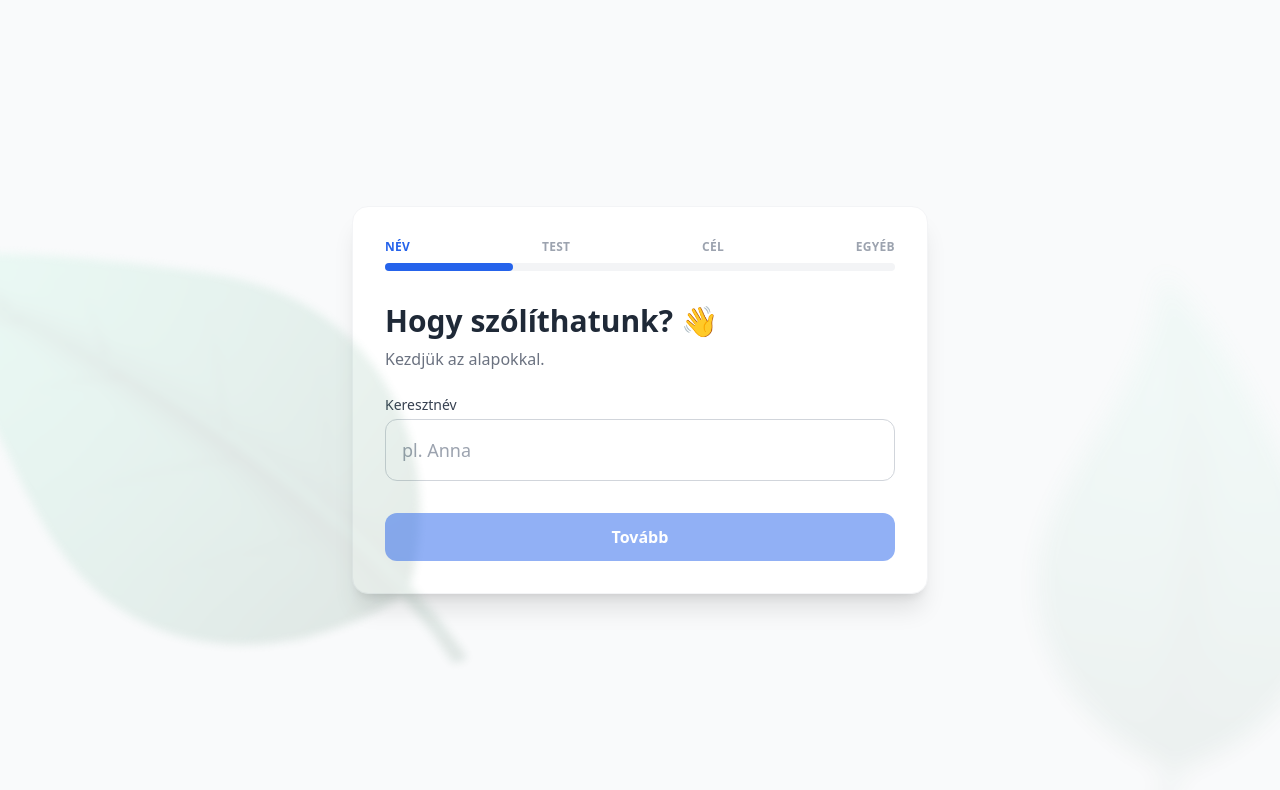
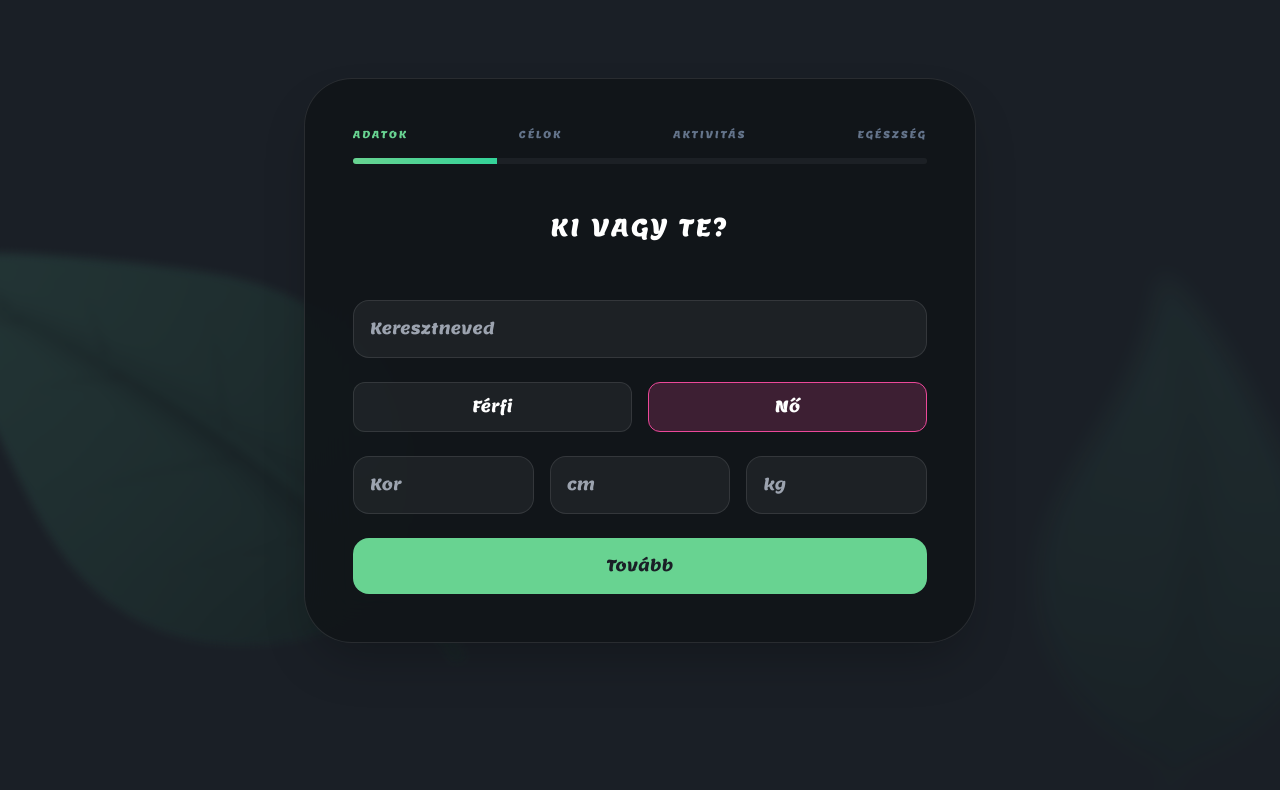
Before and after one commit to KovacsDaniel0529/numi-app, a React app in the folder frontend/: page /onboarding in a window 1280 px wide. Shown: the top 790 px of the page. Built offline with nearby package versions, Linux system fonts and the light colour scheme; the HTML template or start-up script is replaced by a standard one.

Commit message:
Sikeres regisztráció és onborading elkészítése

```diff
--- a/frontend/src/App.jsx
+++ b/frontend/src/App.jsx
@@ -36,12 +36,11 @@ function AppContent(){
         {showNavbar && <Navbar />}
 
         <Routes>
-          <Route path="/" element={<Diary />}/>
+          <Route path="/" element={<Navigate to="/login" />} />
+          <Route path="/login" element={<Login />} />
+          <Route path="/register" element={<Register />} />
+          <Route path="/onboarding" element={<Onboarding />} />
           <Route path="/diary" element={<Diary />} />
-         <Route path="/register" element={<Register />} />
-         <Route path="/login" element={<Login />} />
-        <Route path="/onboarding" element={<Onboarding />} />
-          {/* ... egyéb utak */}
         </Routes>
       </div>
 
--- a/frontend/src/pages/Onboarding.jsx
+++ b/frontend/src/pages/Onboarding.jsx
@@ -1,254 +1,171 @@
-import { useState } from 'react'
-import { useNavigate } from 'react-router-dom'
+import { useState } from 'react';
+import { useNavigate } from 'react-router-dom';
 
 const Onboarding = () => {
-  const navigate = useNavigate()
+  const navigate = useNavigate();
+  const [step, setStep] = useState(1);
 
-  // Állapotok tárolása (itt gyűjtjük az adatokat)
-  const [step, setStep] = useState(1) // Melyik lépésnél tartunk?
   const [formData, setFormData] = useState({
     firstName: '',
     gender: 'female',
     age: '',
     height: '',
     weight: '',
-    goal: 'lose', // lose (fogyás), maintain (tartás), gain (hízás)
-    activityLevel: '1.2', // Ülőmunka az alap
-    allergies: {
-      gluten: false,
-      lactose: false,
-      peanut: false,
-      egg: false
-    }
-  })
+    goal: 'maintain',
+    activityLevel: 1.2,
+    dietaryPreference: 'omnivore',
+    allergies: [],
+    digestiveIssues: []
+  });
 
-  // Adatváltozás kezelése (amikor írsz egy mezőbe)
   const handleChange = (e) => {
-    const { name, value, type, checked } = e.target
-    if (type === 'checkbox') {
+    const { name, value } = e.target;
+    setFormData({ ...formData, [name]: value });
+  };
+
+  const toggleList = (listName, item) => {
     setFormData(prev => ({
       ...prev,
-            allergies: { ...prev.allergies, [name]: checked }
-        }))
+      [listName]: prev[listName].includes(item)
+        ? prev[listName].filter(i => i !== item)
+        : [...prev[listName], item]
+    }));
+  };
+
+  // Napi kalóriaigény kiszámítása
+  const calculateDailyGoal = () => {
+    const { weight, height, age, gender, goal, activityLevel } = formData;
+    if (!weight || !height || !age) return 2000;
+
+    let bmr;
+    if (gender === 'male') {
+      bmr = 10 * weight + 6.25 * height - 5 * age + 5;
     } else {
-        setFormData({ ...formData, [name]: value })
-    }
+      bmr = 10 * weight + 6.25 * height - 5 * age - 161;
     }
 
-  // Kalória kiszámolása (Mifflin-St Jeor képlet) - Csak tájékoztató jellegű a végén
-  const calculateCalories = () => {
-    let bmr = 0;
-    const weight = parseFloat(formData.weight)
-    const height = parseFloat(formData.height)
-    const age = parseFloat(formData.age)
+    let tdee = bmr * activityLevel;
 
-    if (formData.gender === 'male') {
-        bmr = (10 * weight) + (6.25 * height) - (5 * age) + 5
-    } else {
-        bmr = (10 * weight) + (6.25 * height) - (5 * age) - 161
-    }
+    if (goal === 'lose') tdee -= 500;
+    if (goal === 'gain') tdee += 400;
 
-    let tdee = bmr * parseFloat(formData.activityLevel)
+    return Math.round(tdee);
+  };
 
-    if (formData.goal === 'lose') return Math.round(tdee - 500)
-    if (formData.goal === 'gain') return Math.round(tdee + 300)
-    return Math.round(tdee)
-  }
+  const handleFinish = async () => {
+    const storedUser = JSON.parse(localStorage.getItem('user'));
+    if (!storedUser) return navigate('/login');
 
-  // --- A LÉNYEG: MENTÉS AZ ADATBÁZISBA ---
-  const handleFinish = async () => {
-    const finalCalories = calculateCalories()
+    const calorieGoal = calculateDailyGoal();
 
-    // 1. Megnézzük, ki van bejelentkezve
-    const storedUser = localStorage.getItem('user')
-
-    if (!storedUser) {
-      alert("Hiba: Nem vagy bejelentkezve!")
-      navigate('/login')
-      return
-    }
-
-    const user = JSON.parse(storedUser)
-    const username = user.username
-
-    // 2. Összeállítjuk az adatokat a Java Backendnek (ProfileDetail)
-    const profileData = {
-        firstName: formData.firstName,
-        age: parseInt(formData.age),      // Számmá alakítjuk
-        weight: parseFloat(formData.weight), // Tört számmá alakítjuk
-        height: parseFloat(formData.height),
-        gender: formData.gender,
-        goal: formData.goal
-    }
+    const finalData = {
+      ...formData,
+      dailyCalorieGoal: calorieGoal,
+      age: parseInt(formData.age),
+      weight: parseFloat(formData.weight),
+      height: parseFloat(formData.height)
+    };
 
     try {
-        // 3. Küldés a Backendnek
-        const response = await fetch(`http://localhost:8080/api/auth/profile/${username}`, {
+      const response = await fetch(`http://localhost:8080/api/auth/profile/${storedUser.username}`, {
         method: 'POST',
         headers: { 'Content-Type': 'application/json' },
-            body: JSON.stringify(profileData)
-        })
+        body: JSON.stringify(finalData)
+      });
 
-        if (!response.ok) {
-            throw new Error("Nem sikerült menteni a profilt.")
+      if (response.ok) {
+        const savedProfile = await response.json();
+        // Fontos: Frissítjük a localStorage-t, hogy a Diary már lássa az adatokat
+        storedUser.profileDetail = savedProfile;
+        localStorage.setItem('user', JSON.stringify(storedUser));
+        navigate('/diary');
       }
-
-        // 4. Ha sikerült, frissítjük a helyi tárolót is, hogy tudjuk: VAN profilja
-        user.profileDetail = profileData;
-        localStorage.setItem('user', JSON.stringify(user));
-
-        alert(`Szuper, ${formData.firstName}! A profilod mentve. A napi célod kb: ${finalCalories} kcal.`)
-        navigate('/dashboard')
-
     } catch (error) {
-        console.error("Hiba:", error)
-        alert("Hiba történt a mentéskor. Lehet, hogy nem fut a szerver?")
+      console.error("Hiba a mentéskor:", error);
     }
-  }
+  };
 
   return (
-    <div className="min-h-screen flex items-center justify-center bg-gray-50 py-12 px-4">
-      <div className="max-w-xl w-full bg-white p-8 rounded-2xl shadow-xl border border-gray-100">
+    <div className="min-h-[90vh] flex items-center justify-center px-4 py-12 relative overflow-hidden text-white font-lemon">
+      <div className="max-w-2xl w-full bg-[#101317]/80 backdrop-blur-xl p-8 md:p-12 rounded-[3rem] shadow-2xl border border-white/10 z-10">
 
         {/* Progress Bar */}
-        <div className="mb-8">
-            <div className="flex justify-between text-xs font-bold text-gray-400 uppercase tracking-wide mb-2">
-                <span className={step >= 1 ? "text-blue-600" : ""}>Név</span>
-                <span className={step >= 2 ? "text-blue-600" : ""}>Test</span>
-                <span className={step >= 3 ? "text-blue-600" : ""}>Cél</span>
-                <span className={step >= 4 ? "text-blue-600" : ""}>Egyéb</span>
+        <div className="mb-12">
+          <div className="flex justify-between text-[10px] uppercase tracking-[0.2em] text-slate-500 mb-4">
+            <span className={step >= 1 ? "text-[#68D391]" : ""}>Adatok</span>
+            <span className={step >= 2 ? "text-[#68D391]" : ""}>Célok</span>
+            <span className={step >= 3 ? "text-[#68D391]" : ""}>Aktivitás</span>
+            <span className={step >= 4 ? "text-[#68D391]" : ""}>Egészség</span>
           </div>
-            <div className="h-2 bg-gray-100 rounded-full">
-                <div className="h-full bg-blue-600 rounded-full transition-all duration-500" style={{ width: `${(step / 4) * 100}%` }}></div>
+          <div className="h-1.5 bg-white/5 rounded-full overflow-hidden">
+            <div
+              className="h-full bg-gradient-to-r from-[#68D391] to-emerald-400 transition-all duration-700"
+              style={{ width: `${(step / 4) * 100}%` }}
+            />
           </div>
         </div>
 
-        {/* --- 1. LÉPÉS: NÉV --- */}
         {step === 1 && (
-            <div className="animate-fade-in-up">
-                <h2 className="text-3xl font-bold text-gray-800 mb-2">Hogy szólíthatunk? 👋</h2>
-                <p className="text-gray-500 mb-6">Kezdjük az alapokkal.</p>
-
-                <label className="block text-sm font-medium text-gray-700 mb-1">Keresztnév</label>
-                <input
-                    type="text" name="firstName" value={formData.firstName} onChange={handleChange}
-                    className="w-full p-4 border border-gray-300 rounded-xl focus:ring-2 focus:ring-blue-500 outline-none text-lg"
-                    placeholder="pl. Anna"
-                />
-                <button onClick={() => setStep(2)} disabled={!formData.firstName}
-                    className="w-full mt-8 bg-blue-600 text-white py-3 rounded-xl font-bold hover:bg-blue-700 transition disabled:opacity-50">
-                    Tovább
-                </button>
+          <div className="space-y-6">
+            <h2 className="text-2xl uppercase tracking-widest text-center mb-8">Ki vagy te?</h2>
+            <input type="text" name="firstName" placeholder="Keresztneved" value={formData.firstName} onChange={handleChange} className="w-full bg-white/5 border border-white/10 p-4 rounded-2xl outline-none" />
+            <div className="flex gap-4">
+                <button onClick={() => setFormData({...formData, gender: 'male'})} className={`flex-1 py-3 rounded-xl border ${formData.gender === 'male' ? 'bg-blue-500/20 border-blue-500' : 'bg-white/5 border-white/10'}`}>Férfi</button>
+                <button onClick={() => setFormData({...formData, gender: 'female'})} className={`flex-1 py-3 rounded-xl border ${formData.gender === 'female' ? 'bg-pink-500/20 border-pink-500' : 'bg-white/5 border-white/10'}`}>Nő</button>
+            </div>
+            <div className="grid grid-cols-3 gap-4">
+              <input type="number" name="age" placeholder="Kor" onChange={handleChange} className="bg-white/5 border border-white/10 p-4 rounded-2xl outline-none" />
+              <input type="number" name="height" placeholder="cm" onChange={handleChange} className="bg-white/5 border border-white/10 p-4 rounded-2xl outline-none" />
+              <input type="number" name="weight" placeholder="kg" onChange={handleChange} className="bg-white/5 border border-white/10 p-4 rounded-2xl outline-none" />
+            </div>
+            <button onClick={() => setStep(2)} className="w-full py-4 bg-[#68D391] text-[#1a1f26] rounded-2xl">Tovább</button>
           </div>
         )}
 
-        {/* --- 2. LÉPÉS: TESTALKAT --- */}
         {step === 2 && (
-            <div className="animate-fade-in-up">
-                <h2 className="text-2xl font-bold text-gray-800 mb-6">Milyenek a paramétereid? 📏</h2>
-
-                <div className="space-y-4">
-                    <div>
-                        <label className="block text-sm font-medium text-gray-700 mb-2">Nemed</label>
-                        <div className="flex gap-4">
-                            <button onClick={() => setFormData({...formData, gender: 'male'})}
-                                className={`flex-1 py-3 rounded-xl border ${formData.gender === 'male' ? 'bg-blue-50 border-blue-500 text-blue-700 font-bold' : 'border-gray-200 text-gray-600'}`}>
-                                👨 Férfi
+          <div className="space-y-6">
+            <h2 className="text-2xl uppercase tracking-widest text-center">Mi a célod?</h2>
+            <div className="grid gap-3">
+              {['lose', 'maintain', 'gain'].map(g => (
+                <button key={g} onClick={() => setFormData({...formData, goal: g})} className={`p-5 rounded-2xl border ${formData.goal === g ? 'bg-[#68D391] text-[#1a1f26]' : 'bg-white/5 border-white/10'}`}>
+                  {g === 'lose' ? 'Fogyás' : g === 'maintain' ? 'Súlytartás' : 'Izomépítés'}
                 </button>
-                            <button onClick={() => setFormData({...formData, gender: 'female'})}
-                                className={`flex-1 py-3 rounded-xl border ${formData.gender === 'female' ? 'bg-pink-50 border-pink-500 text-pink-700 font-bold' : 'border-gray-200 text-gray-600'}`}>
-                                👩 Nő
-                            </button>
+              ))}
             </div>
-                    </div>
-                    <div className="grid grid-cols-3 gap-4">
-                        <div>
-                            <label className="block text-sm text-gray-600">Kor (év)</label>
-                            <input type="number" name="age" value={formData.age} onChange={handleChange} className="w-full p-3 border rounded-lg" placeholder="pl. 25" />
-                        </div>
-                        <div>
-                            <label className="block text-sm text-gray-600">Magasság (cm)</label>
-                            <input type="number" name="height" value={formData.height} onChange={handleChange} className="w-full p-3 border rounded-lg" placeholder="pl. 170" />
-                        </div>
-                        <div>
-                            <label className="block text-sm text-gray-600">Súly (kg)</label>
-                            <input type="number" name="weight" value={formData.weight} onChange={handleChange} className="w-full p-3 border rounded-lg" placeholder="pl. 70" />
-                        </div>
-                    </div>
-                </div>
-                <div className="flex gap-4 mt-8">
-                    <button onClick={() => setStep(1)} className="w-1/3 bg-gray-100 text-gray-600 py-3 rounded-xl font-bold">Vissza</button>
-                    <button onClick={() => setStep(3)} className="w-2/3 bg-blue-600 text-white py-3 rounded-xl font-bold">Tovább</button>
-                </div>
+            <button onClick={() => setStep(3)} className="w-full py-4 bg-[#68D391] text-[#1a1f26] rounded-2xl">Tovább</button>
           </div>
         )}
 
-        {/* --- 3. LÉPÉS: CÉLOK --- */}
         {step === 3 && (
-            <div className="animate-fade-in-up">
-                <h2 className="text-2xl font-bold text-gray-800 mb-6">Mi a célod? 🎯</h2>
-                <div className="space-y-3">
-                    <button onClick={() => setFormData({...formData, goal: 'lose'})}
-                        className={`w-full text-left p-4 rounded-xl border flex items-center gap-3 transition ${formData.goal === 'lose' ? 'border-blue-500 bg-blue-50 ring-1 ring-blue-500' : 'border-gray-200 hover:border-blue-300'}`}>
-                        <span className="text-2xl">📉</span>
-                        <div><div className="font-bold text-gray-800">Fogyás</div></div>
+          <div className="space-y-6">
+            <h2 className="text-2xl uppercase tracking-widest text-center">Aktivitás</h2>
+            <div className="grid gap-3">
+              {[
+                {l: 'Ülőmunka', v: 1.2}, {l: 'Mérsékelt', v: 1.375}, {l: 'Aktív', v: 1.55}, {l: 'Nagyon aktív', v: 1.725}
+              ].map(a => (
+                <button key={a.v} onClick={() => setFormData({...formData, activityLevel: a.v})} className={`p-4 rounded-2xl border ${formData.activityLevel === a.v ? 'bg-[#68D391] text-[#1a1f26]' : 'bg-white/5 border-white/10'}`}>
+                  {a.l}
                 </button>
-                    <button onClick={() => setFormData({...formData, goal: 'maintain'})}
-                        className={`w-full text-left p-4 rounded-xl border flex items-center gap-3 transition ${formData.goal === 'maintain' ? 'border-blue-500 bg-blue-50 ring-1 ring-blue-500' : 'border-gray-200 hover:border-blue-300'}`}>
-                        <span className="text-2xl">⚖️</span>
-                        <div><div className="font-bold text-gray-800">Súlytartás</div></div>
-                    </button>
-                    <button onClick={() => setFormData({...formData, goal: 'gain'})}
-                        className={`w-full text-left p-4 rounded-xl border flex items-center gap-3 transition ${formData.goal === 'gain' ? 'border-blue-500 bg-blue-50 ring-1 ring-blue-500' : 'border-gray-200 hover:border-blue-300'}`}>
-                        <span className="text-2xl">💪</span>
-                        <div><div className="font-bold text-gray-800">Izomépítés</div></div>
-                    </button>
+              ))}
             </div>
-                <div className="flex gap-4 mt-8">
-                    <button onClick={() => setStep(2)} className="w-1/3 bg-gray-100 text-gray-600 py-3 rounded-xl font-bold">Vissza</button>
-                    <button onClick={() => setStep(4)} className="w-2/3 bg-blue-600 text-white py-3 rounded-xl font-bold">Tovább</button>
-                </div>
+            <button onClick={() => setStep(4)} className="w-full py-4 bg-[#68D391] text-[#1a1f26] rounded-2xl">Tovább</button>
           </div>
         )}
 
-        {/* --- 4. LÉPÉS: ALLERGIÁK --- */}
         {step === 4 && (
-            <div className="animate-fade-in-up">
-                <h2 className="text-2xl font-bold text-gray-800 mb-2">Van valami tiltólistás? 🚫</h2>
-                <p className="text-gray-500 mb-6">Ezeket egyelőre csak eltároljuk.</p>
-
-                <div className="grid grid-cols-1 gap-3 mb-8">
-                    {['gluten', 'lactose', 'peanut', 'egg'].map((allergy) => (
-                        <label key={allergy} className={`flex items-center p-4 border rounded-xl cursor-pointer transition ${formData.allergies[allergy] ? 'bg-red-50 border-red-500' : 'hover:bg-gray-50'}`}>
-                            <input
-                                type="checkbox"
-                                name={allergy}
-                                checked={formData.allergies[allergy]}
-                                onChange={handleChange}
-                                className="w-5 h-5 text-red-600 rounded focus:ring-red-500"
-                            />
-                            <span className="ml-3 font-medium text-gray-700 capitalize">
-                                {allergy === 'gluten' ? 'Gluténérzékenység' :
-                                 allergy === 'lactose' ? 'Laktózintolerancia' :
-                                 allergy === 'peanut' ? 'Mogyoróallergia' : 'Tojásallergia'}
-                            </span>
-                        </label>
+          <div className="space-y-6">
+            <h2 className="text-xl uppercase tracking-widest text-center">Allergiák és panaszok</h2>
+            <div className="grid grid-cols-2 gap-2">
+              {['Glutén', 'Laktóz', 'Mogyoró', 'Tojás'].map(a => (
+                <button key={a} onClick={() => toggleList('allergies', a)} className={`p-3 rounded-xl border text-xs ${formData.allergies.includes(a) ? 'bg-red-500/20 border-red-500' : 'bg-white/5 border-white/10'}`}>{a}</button>
               ))}
             </div>
-
-                <div className="flex gap-4">
-                    <button onClick={() => setStep(3)} className="w-1/3 bg-gray-100 text-gray-600 py-3 rounded-xl font-bold">Vissza</button>
-                    {/* Ez a gomb hívja meg a handleFinish-t, ami elmenti az adatokat! */}
-                    <button onClick={handleFinish} className="w-2/3 bg-green-600 text-white py-3 rounded-xl font-bold shadow-lg hover:bg-green-700 transition transform hover:scale-105">
-                        Kész vagyok! 🎉
-                    </button>
+            <button onClick={handleFinish} className="w-full py-4 bg-[#68D391] text-[#1a1f26] rounded-2xl">Beállítások mentése</button>
+          </div>
+        )}
       </div>
     </div>
-        )}
+  );
+};
 
-      </div>
-    </div>
-  )
-}
-
-export default Onboarding
+export default Onboarding;
```
Also changed, not shown: frontend/src/pages/Diary.jsx (+31 -14 lines). Lines whose indentation alone changed are shown as unchanged.
